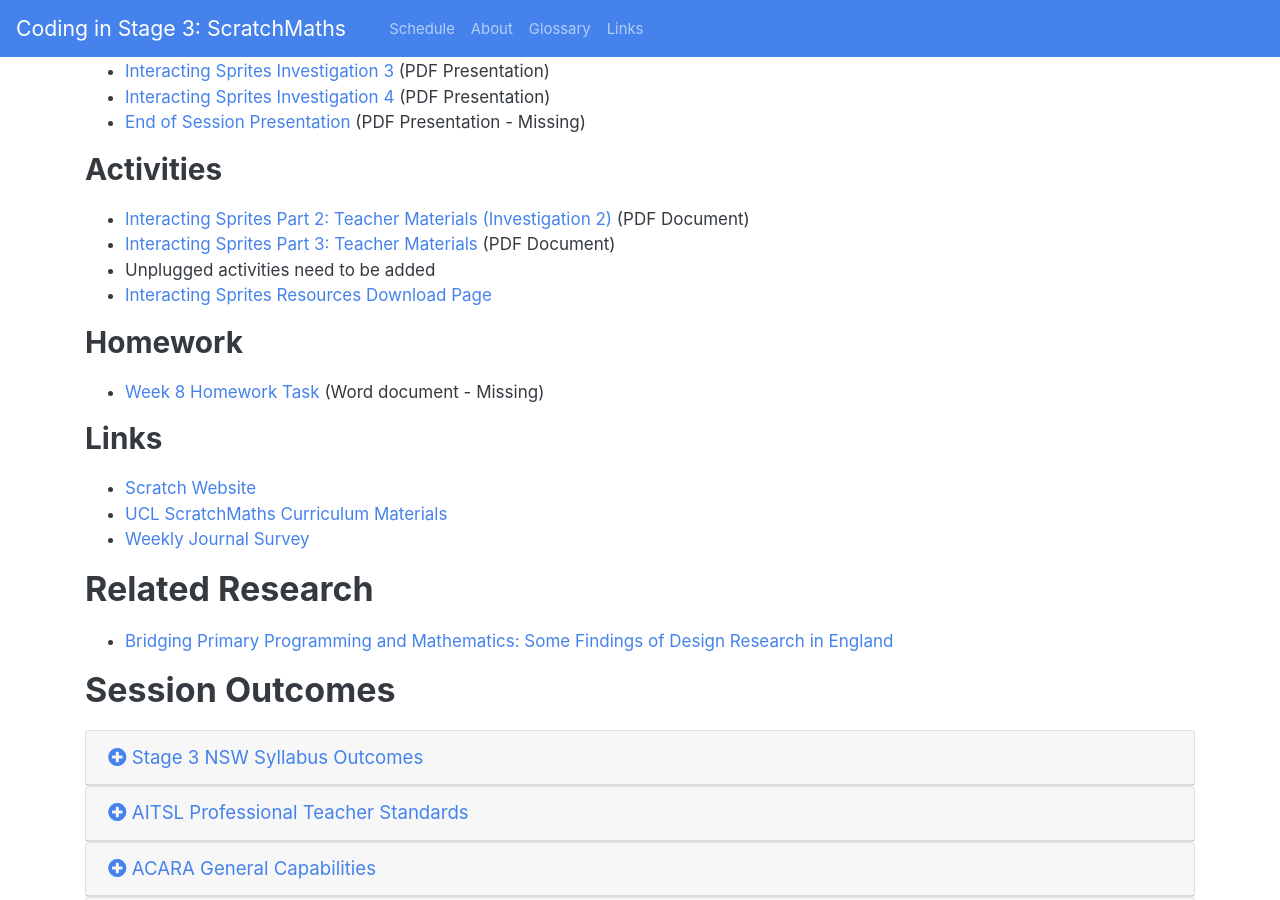
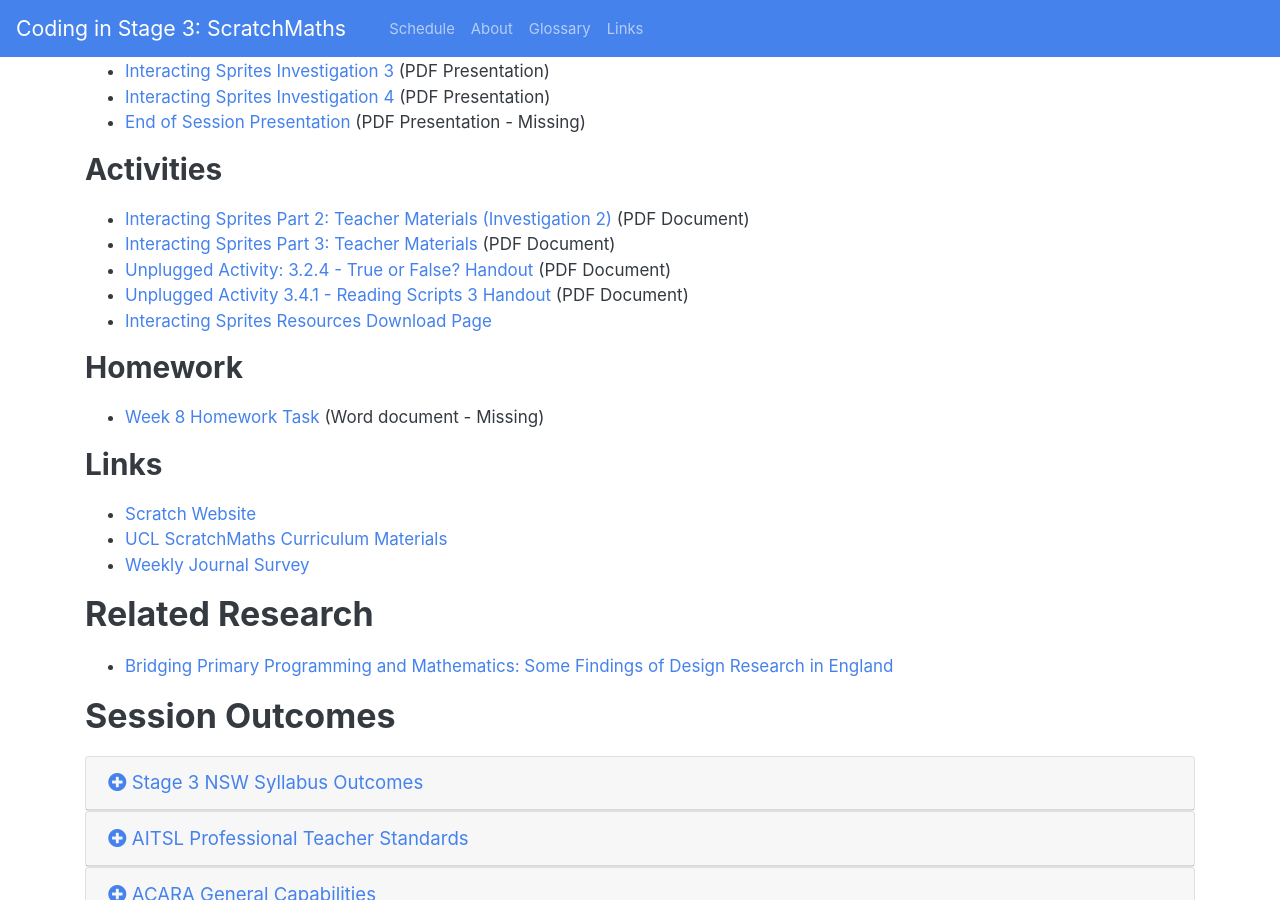
Before and after one commit to cs4s/2018, a Jekyll site: the page built from maths/week-8/index.md, in a window 1280 px wide and 900 px high, scrolled down 787 px. Built offline with Jekyll 4.4.1, drawn with Linux system fonts in a browser that asks for light colours.

Commit message:
Changes Maths Week 8 to include links to unplugged handouts

```diff
--- a/maths/week-8/index.md
+++ b/maths/week-8/index.md
@@ -25,13 +25,14 @@
 - [Interacting Sprites Investigation 2 Part 2]({{ site.drive_url | append: '1-Ytgew_ndpQypx0Psc9-cTatXOnhJPjk' }}){:target="_blank"} (PDF Presentation)
 - [Interacting Sprites Investigation 3]({{ site.drive_url | append: '1yrA7LsPO8R8wqWD6MXbbAtm3L408NCZY' }}){:target="_blank"} (PDF Presentation)
 - [Interacting Sprites Investigation 4]({{ site.drive_url | append: '1HRXijmgeiG-Iu_lc8dBHTYPWtF1MeNnF' }}){:target="_blank"} (PDF Presentation)
-- [End of Session Presentation]({{ site.drive_url | append: '' }}){:target="_blank"} (PDF Presentation - Missing)
+- [End of Session Presentation]({{ site.drive_url | append: '1mNhuF4PXFNOW4qDGlJfTZYbaMqc159NL' }}){:target="_blank"} (PDF Presentation - Missing)
 
 ### Activities
 
 - [Interacting Sprites Part 2: Teacher Materials (Investigation 2)]({{ site.drive_url | append: '1ww1J57uwRmg2iU_dRcULoSf_psSLx0tS' }}){:target="_blank"} (PDF Document)
 - [Interacting Sprites Part 3: Teacher Materials]({{ site.drive_url | append: '1WUtIXfbS1X_5O7AuqhLMV_MAz6hfRfQR' }}){:target="_blank"} (PDF Document)
-- Unplugged activities need to be added
+- [Unplugged Activity: 3.2.4 - True or False? Handout]({{ site.drive_url | append: '11vdj-BeUp5jY7ZzJV0uK2Omv-6HjaS95' }}){:target="_blank"} (PDF Document)
+- [Unplugged Activity 3.4.1 - Reading Scripts 3 Handout]({{ site.drive_url | append: '1mNhuF4PXFNOW4qDGlJfTZYbaMqc159N' }}){:target="_blank"} (PDF Document)
 - [Interacting Sprites Resources Download Page](http://www.ucl.ac.uk/ioe/research/projects/scratchmaths/curriculum-materials/module-3-interacting-sprites){:target="_blank"}
 
 ### Homework
```
